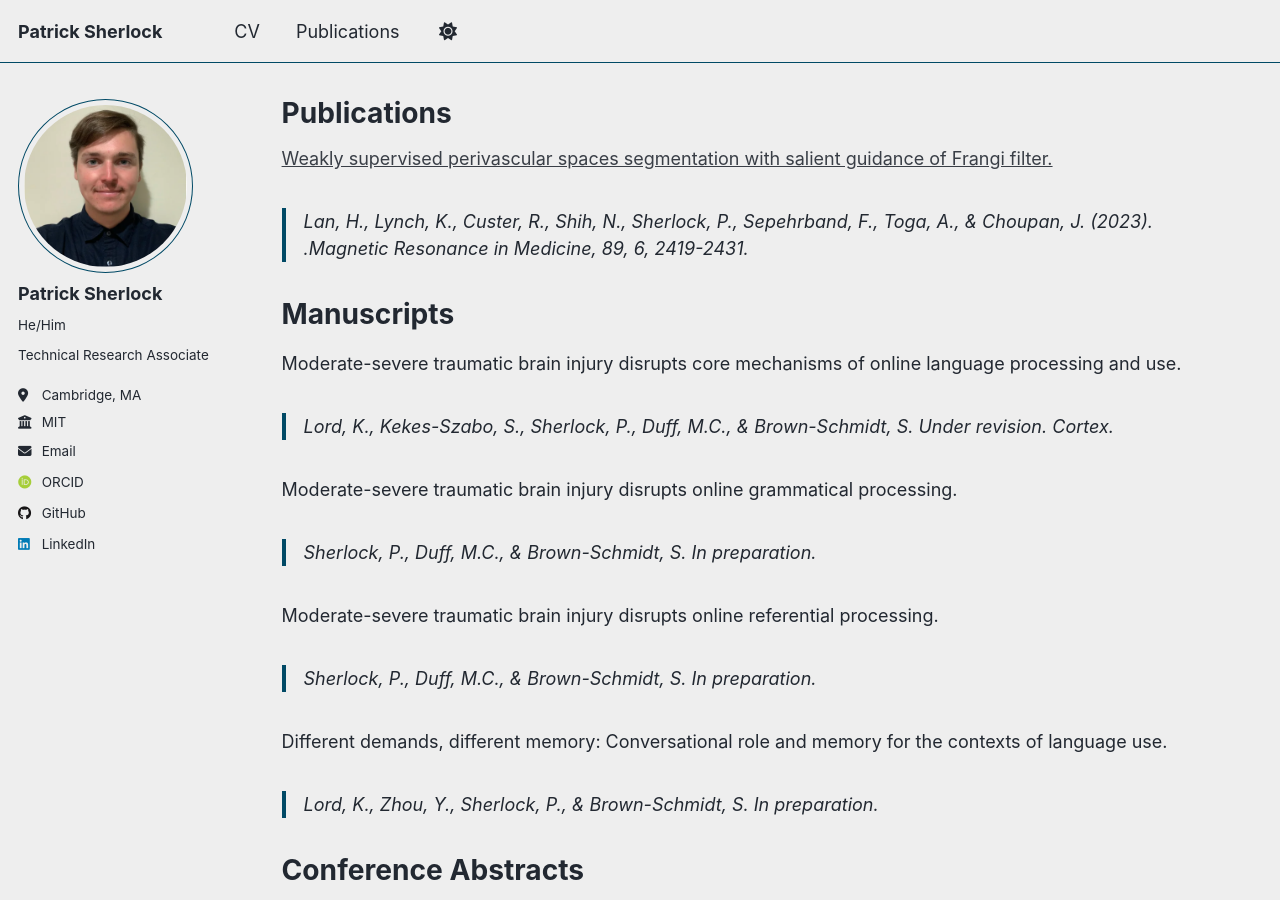
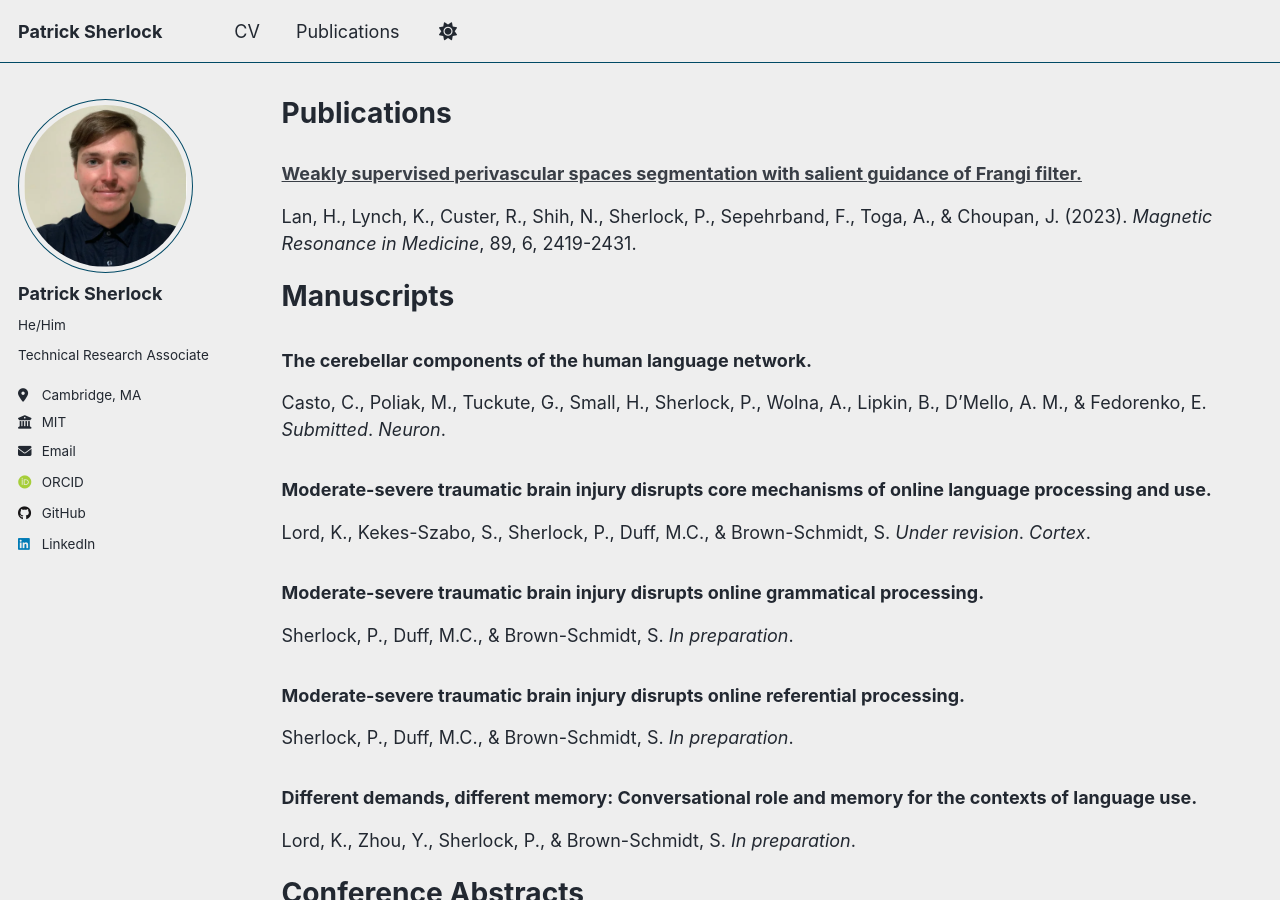
Before and after one commit to patricksherlock/patricksherlock.github.io, a Jekyll site: the page built from _pages/publications.md, in a window 1280 px wide and 900 px high. Built offline with Jekyll 4.4.1, drawn with Linux system fonts in a browser that asks for light colours; some web fonts are replaced; a script that is not in the unit is left out.

Commit message:
Update publications.md

```diff
--- a/_pages/publications.md
+++ b/_pages/publications.md
@@ -5,25 +5,27 @@ permalink: /publications/
 author_profile: true
 ---
 
-[Weakly supervised perivascular spaces segmentation with salient guidance of Frangi filter.](https://onlinelibrary.wiley.com/doi/10.1002/mrm.29593)
-<blockquote>Lan, H., Lynch, K., Custer, R., Shih, N., Sherlock, P., Sepehrband, F., Toga, A., & Choupan, J. (2023). <i>.Magnetic Resonance in Medicine</i>, 89, 6, 2419-2431.</blockquote>
+### [Weakly supervised perivascular spaces segmentation with salient guidance of Frangi filter.](https://onlinelibrary.wiley.com/doi/10.1002/mrm.29593)
+Lan, H., Lynch, K., Custer, R., Shih, N., Sherlock, P., Sepehrband, F., Toga, A., & Choupan, J. (2023). <i>Magnetic Resonance in Medicine</i>, 89, 6, 2419-2431.
 
 Manuscripts
 ======
-Moderate-severe traumatic brain injury disrupts core mechanisms of online language processing and use.
-<blockquote>Lord, K., Kekes-Szabo, S., Sherlock, P., Duff, M.C., & Brown-Schmidt, S. <i>Under revision</i>. <i>Cortex</i>.</blockquote>
-Moderate-severe traumatic brain injury disrupts online grammatical processing.
-<blockquote>Sherlock, P., Duff, M.C., & Brown-Schmidt, S. <i>In preparation</i>.</blockquote>
-Moderate-severe traumatic brain injury disrupts online referential processing.
-<blockquote>Sherlock, P., Duff, M.C., & Brown-Schmidt, S. <i>In preparation</i>.</blockquote>
-Different demands, different memory: Conversational role and memory for the contexts of language use.
-<blockquote>Lord, K., Zhou, Y., Sherlock, P., & Brown-Schmidt, S. <i>In preparation</i>.</blockquote>
+### The cerebellar components of the human language network.
+Casto, C., Poliak, M., Tuckute, G., Small, H., Sherlock, P., Wolna, A., Lipkin, B., D’Mello, A. M., & Fedorenko, E. <i>Submitted</i>. <i>Neuron</i>.
+### Moderate-severe traumatic brain injury disrupts core mechanisms of online language processing and use.
+Lord, K., Kekes-Szabo, S., Sherlock, P., Duff, M.C., & Brown-Schmidt, S. <i>Under revision</i>. <i>Cortex</i>.
+### Moderate-severe traumatic brain injury disrupts online grammatical processing.
+Sherlock, P., Duff, M.C., & Brown-Schmidt, S. <i>In preparation</i>.
+### Moderate-severe traumatic brain injury disrupts online referential processing.
+Sherlock, P., Duff, M.C., & Brown-Schmidt, S. <i>In preparation</i>.
+### Different demands, different memory: Conversational role and memory for the contexts of language use.
+Lord, K., Zhou, Y., Sherlock, P., & Brown-Schmidt, S. <i>In preparation</i>.
 
 Conference Abstracts
 ======
-The impact of TBI on the use of referential context in syntactic ambiguity resolution.
-<blockquote>Sherlock, P., Duff, M.C., & Brown-Schmidt, S. <i>Human Sentence Processing</i>. College Park, MD, USA. 27-29, March 2025. <i>[Poster]</i></blockquote>
-Referential modification and memory for object features.
-<blockquote>Volante, C., Diachek, E., Sherlock, P., & Brown-Schmidt, S. <i>Human Sentence Processing</i>. Ann Arbor, MI, USA. 16-18, May 2024. <i>[Poster]</i></blockquote>
-Anterior and middle cerebral artery caliber and PVS size in young adults.
-<blockquote>Sherlock, P., Lynch, K., Choupan, J., & Toga, A. <i>Organization for Human Brain Mapping</i>. Glasgow, Scotland, UK. 19-23, June 2022. <i>[Poster]</i></blockquote>
+### The impact of TBI on the use of referential context in syntactic ambiguity resolution.
+Sherlock, P., Duff, M.C., & Brown-Schmidt, S. <i>Human Sentence Processing</i>. College Park, MD, USA. 27-29, March 2025. <i>[Poster]</i>
+### Referential modification and memory for object features.
+Volante, C., Diachek, E., Sherlock, P., & Brown-Schmidt, S. <i>Human Sentence Processing</i>. Ann Arbor, MI, USA. 16-18, May 2024. <i>[Poster]</i>
+### Anterior and middle cerebral artery caliber and PVS size in young adults.
+Sherlock, P., Lynch, K., Choupan, J., & Toga, A. <i>Organization for Human Brain Mapping</i>. Glasgow, Scotland, UK. 19-23, June 2022. <i>[Poster]</i>
```
